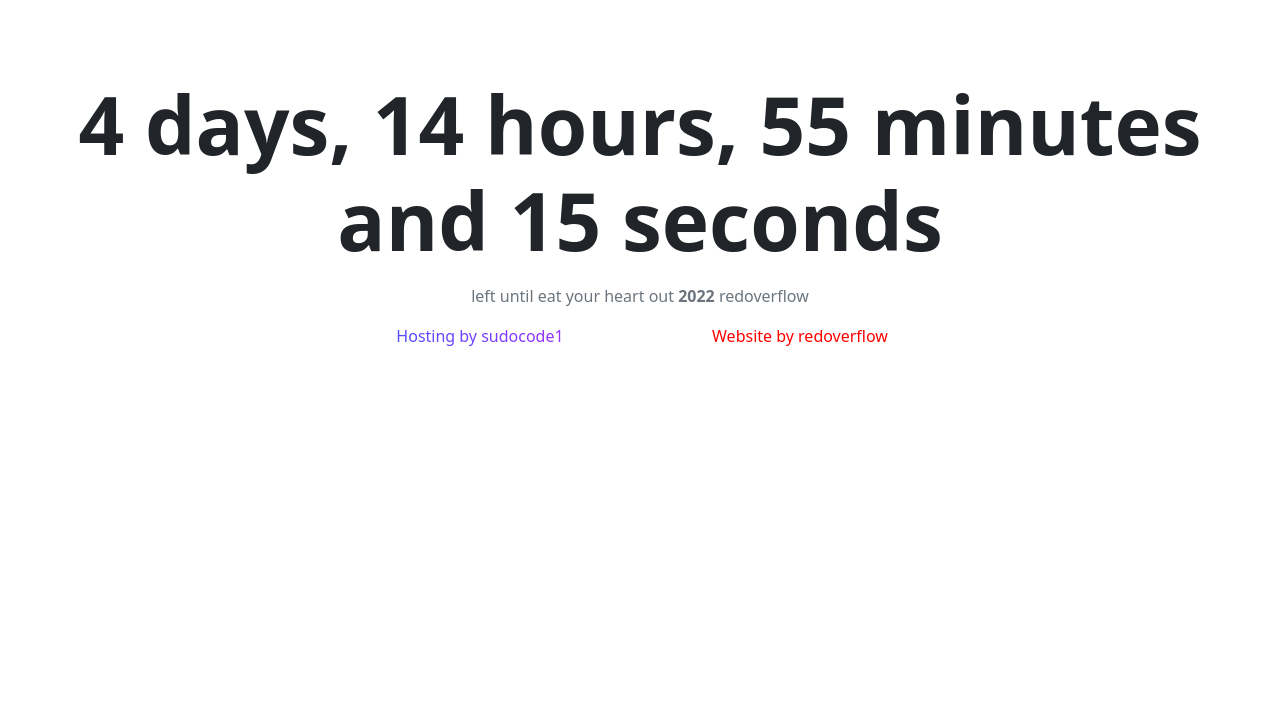
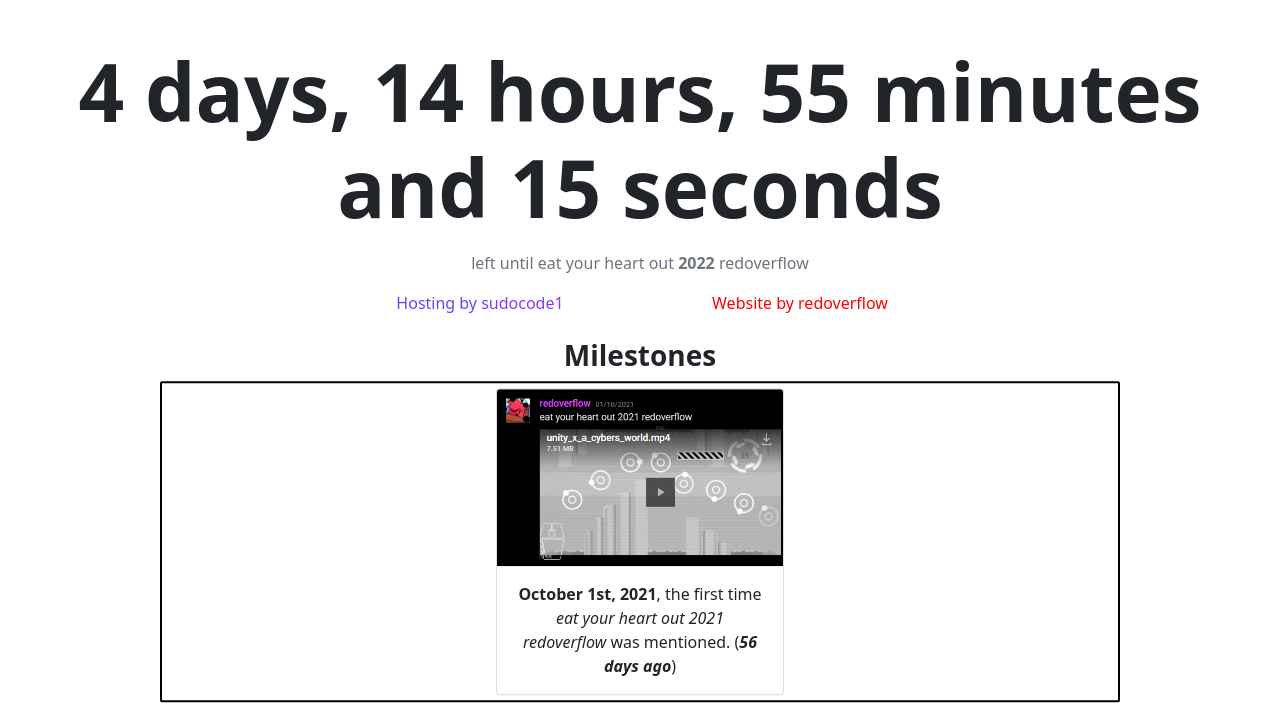
Before and after one commit to miaaaa0a/eatyourheartout20xxredoverflow, a plain HTML site: page index.html in a window 1280 px wide. Shown: the part 188-891 px from the top of the page. Before the commit the page ends 800 px from the top, so only its background shows below. Drawn offline with nearby package versions, Linux system fonts and the light colour scheme.

Commit message:
edit milestones

```diff
--- a/index.html
+++ b/index.html
@@ -16,7 +16,16 @@
         <p class="smol text-muted" id="untiltxt">left until eat your heart out <b>20xx</b> redoverflow</p>
         <div class="d-flex btn-group justify-content-center">
             <a href="https://twitter.com/sudocode1_" class="twtbtn rouxlink">Hosting by sudocode1</button>
-            <a href="https://twitter.com/redoverflow1_" class="twtbtn" style="text-decoration: none;"><span style="color:red;">Website by redoverflow</span></button>
+            <a href="https://twitter.com/redoverflow1_" class="twtbtn" style="text-decoration: none;"><span style="color:red;">Website by redoverflow</span></a>
+        </div><br>
+        <h3 style="font-weight: bolder;">Milestones</h3>
+        <div class="d-flex milestones justify-content-center">
+            <div class="card" style="width: 18rem;">
+                <img src="./firstmention.png" class="card-img-top" alt="First mention of the joke">
+                <div class="card-body">
+                  <p class="card-text" id="milestone1"><b>October 1st, 2021</b>, the first time <em>eat your heart out 2021 redoverflow</em> was mentioned.</p>
+                </div>
+              </div>
         </div>
     </div>
     <script src="./countdown.min.js"></script>
--- a/index.js
+++ b/index.js
@@ -8,8 +8,10 @@ console.log(endofeyho);
 var untilendofeyho = countdown(null, endofeyho);
 var countdownel = document.getElementById('countdown');
 var untiltxt = document.getElementById('untiltxt');
+var milestone1 = document.getElementById('milestone1');
 untiltxt.innerHTML = 'left until eat your heart out <b>'+(parseInt(currentyear)+1).toString()+"</b> redoverflow"
 countdownel.innerHTML = untilendofeyho.toString();
+milestone1.innerHTML = milestone1.innerHTML + " (<b><em>" + countdown(null, new Date(2021, 10, 1), countdown.DAYS).toString() + " ago</em></b>)";
 
 var countdownintfunc = setInterval(() => {
     var untilendofeyho = countdown(null, endofeyho);
--- a/stylesheet.css
+++ b/stylesheet.css
@@ -25,3 +25,18 @@
 	-webkit-background-clip: text;
 	-webkit-text-fill-color: transparent;
 }
+
+.milestones {
+    position: absolute;
+    border: 2px solid black;
+    border-radius: 2px;
+    width: 75%;
+    left: 50%;
+    transform: translate(-50%, 0);
+    text-align: center;
+}
+
+.card {
+    margin-top: 5px;
+    margin-bottom: 5px;
+}
```
Also changed, not shown: firstmention.png (added), 1 other file.
